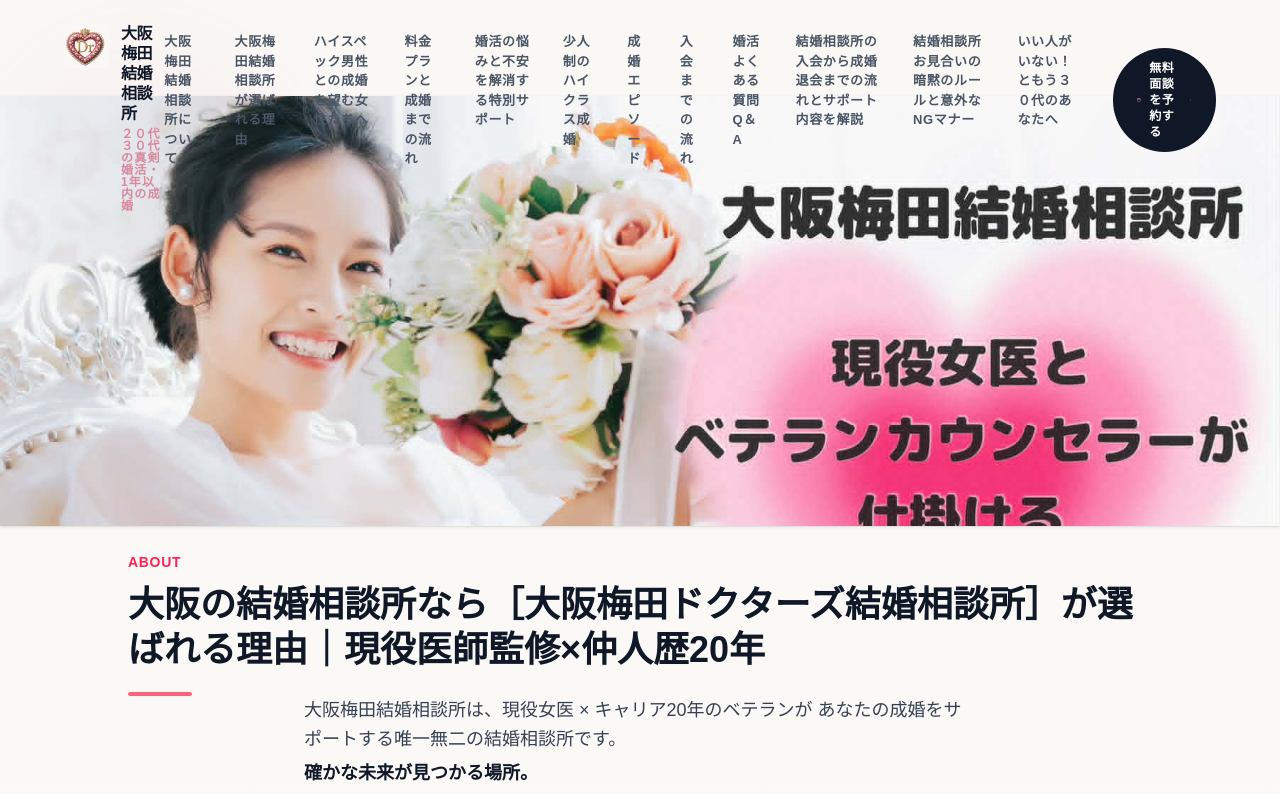
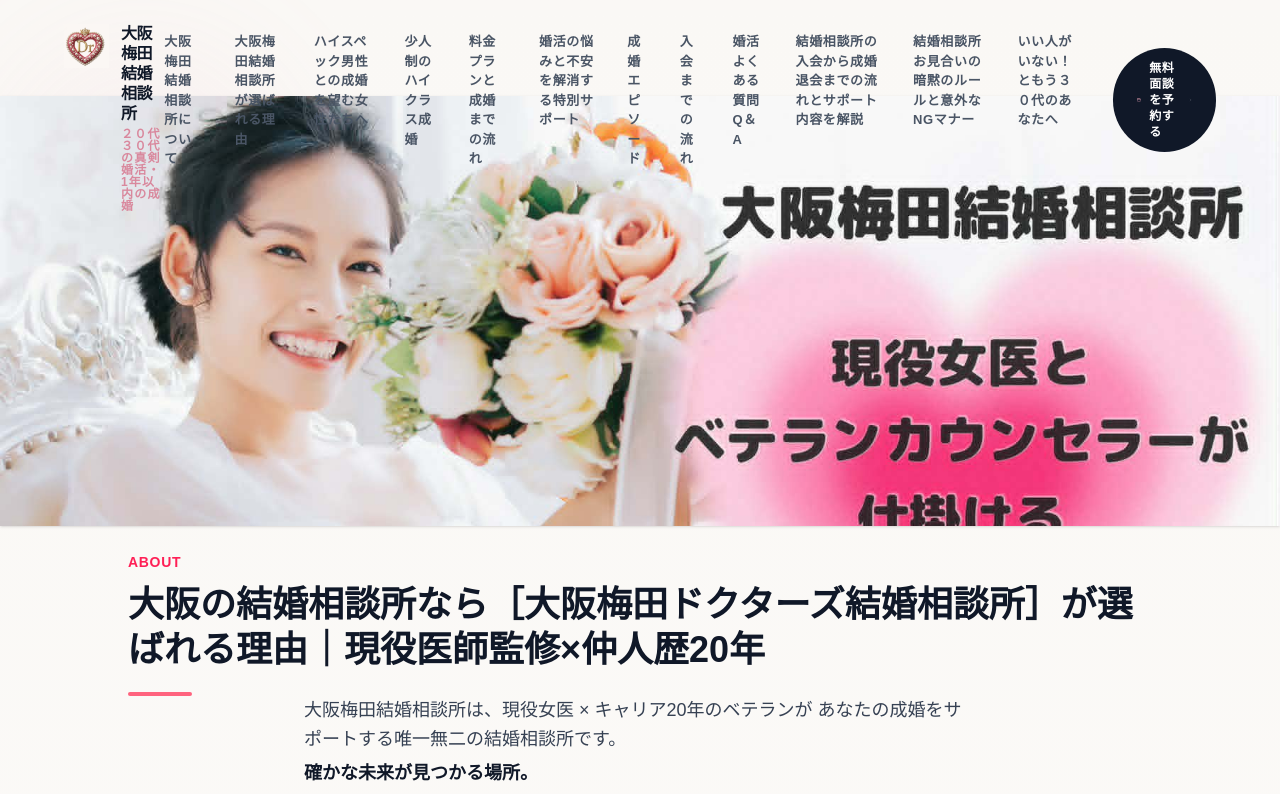
Before and after one commit to shougapan/Toa-Website, a Next.js app: page / in a window 1280 px wide. Shown: the top 794 px of the page. Built offline with nearby package versions, Linux system fonts and the light colour scheme.

Commit message:
small corrections

```diff
--- a/components/Navbar.tsx
+++ b/components/Navbar.tsx
@@ -20,10 +20,10 @@
   const navLinks = [
     { name: '大阪梅田結婚相談所について', href: '/' },
     { name: '大阪梅田結婚相談所が選ばれる理由', href: '/why-us' },
-    { name: 'ハイスペック男性との成婚を望む女性たちへ', href: '/why-us' },
+    { name: 'ハイスペック男性との成婚を望む女性たちへ', href: '/advantages' },
+    { name: '少人制のハイクラス成婚', href: '/executive' },
     { name: '料金プランと成婚までの流れ', href: '/plan' },
     { name: '婚活の悩みと不安を解消する特別サポート', href: '/support' },
-    { name: '少人制のハイクラス成婚', href: '/executive' },
     { name: '成婚エピソード', href: '/marriage-story' },
     { name: '入会までの流れ', href: '/membership-steps' },
     { name: '婚活よくある質問Q＆A', href: '/FAQ' },
```
